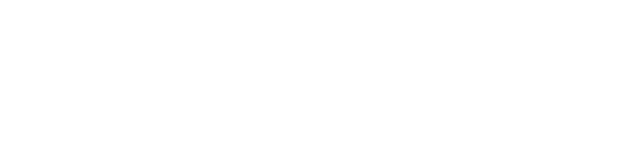
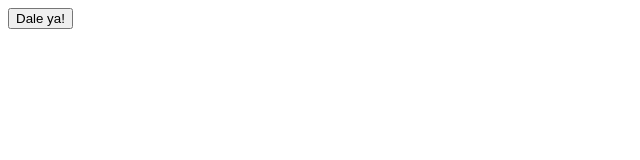
Before and after one commit to GroovySanchez/Repo, a plain HTML site: page index.html in a window 1280 px wide. Shown: the whole page, without its empty margins (0-640 px from the left). Drawn offline with Linux system fonts and the light colour scheme.

Commit message:
saludo javascript agregado

```diff
--- a/index.html
+++ b/index.html
@@ -1,3 +1,16 @@
+<!DOCTYPE html>
+	<html>
+	<head>
+		<meta charset="utf-8">
+		<title>Documento sin titulo</title>
+		<script src="javascript.js"></script>
+	</head>
+	<body>
+		<input type="button" onClick="saludo()" value="Dale ya!">
+
+	</body>
+	</html>
+
 <head>
 
 </head>
--- a/javascript.js
+++ b/javascript.js
@@ -0,0 +1,4 @@
+function saludo() {
+	// body...
+	alert ("Hola Alumnos")
+}
```
